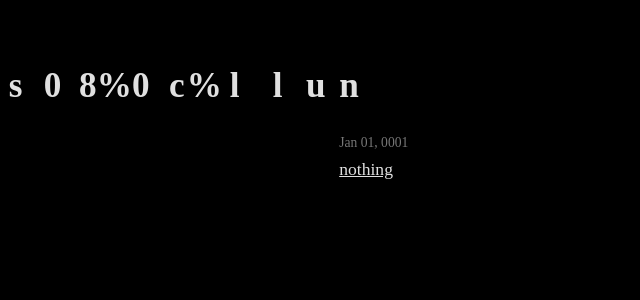
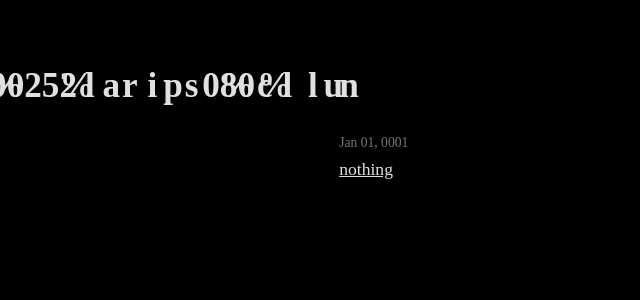
Before and after one commit to hypnagogicdisport/hypnagogicdisport.github.io, a Jekyll site: the page built from index.html, in a window 1280 px wide. Shown: the top 300 px of the page, without its empty margins (0-640 px from the left). Built offline with Jekyll 4.4.1, drawn with Linux system fonts in a browser that asks for light colours.

Commit message:
Actualizar default.html

```diff
--- a/_layouts/default.html
+++ b/_layouts/default.html
@@ -15,7 +15,7 @@
       padding: 2rem 1.2rem;
       line-height: 1.7;
     }
-    h1 { font-size: 2.2rem; margin-bottom: 0.3rem; letter-spacing: -1.5em; }
+    h1 { font-size: 2.2rem; margin-bottom: 0.3rem; letter-spacing: -1.0em; }
     h1.site-title a { color: #e0e0e0; text-decoration: none; }
     a { color: #e0e0e0; }
     ul { list-style: none; padding: 0; }
```
